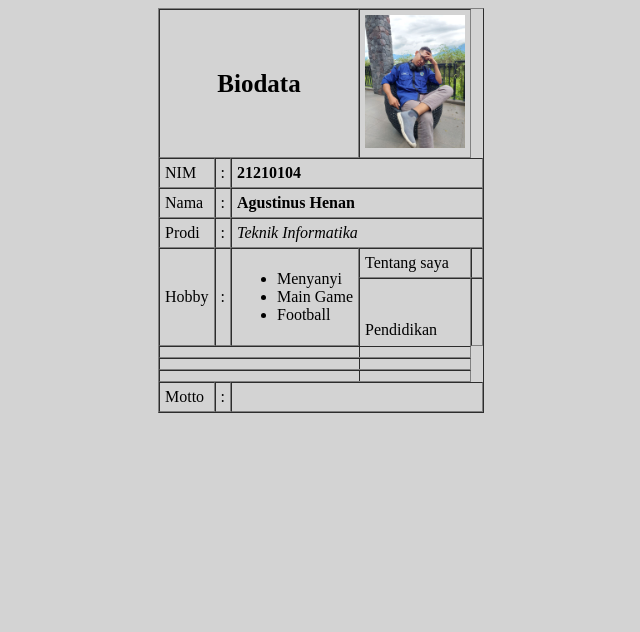
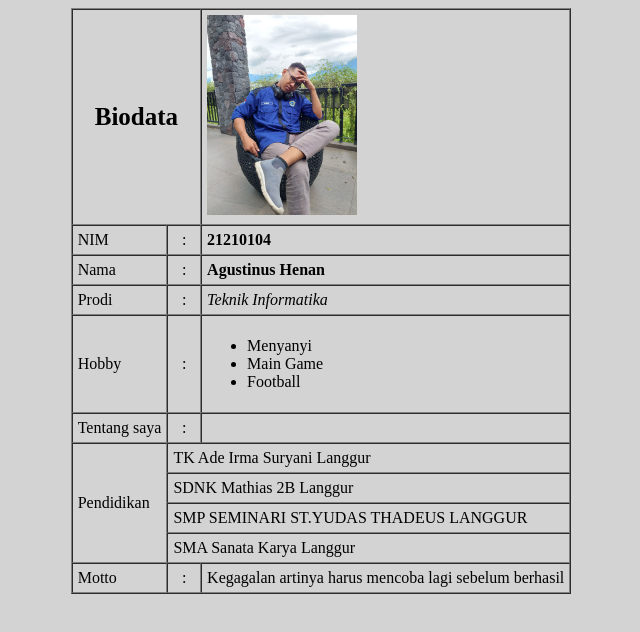
Before and after one commit to agustinushenan01/TUGAS-HTML-14-FEB-2023, a plain HTML site: page Index.html in a window 1280 px wide. Shown: the whole page, without its empty margins (319-959 px from the left). Drawn offline with Linux system fonts and the light colour scheme.

Commit message:
Update Index.html
perbarui teks coding yang ada

```diff
--- a/Index.html
+++ b/Index.html
@@ -6,37 +6,38 @@
     <meta name="viewport" content="width=device-width, initial-scale=1.0">
     <title>Tugas WEB</title>
     <link rel="stylesheet" href="style.css">
+
 </head>
 
 <body>
-
     <table border="1" cellspacing="0" cellpadding="5" align="center">
 
         <tr>
             <td class="bio" colspan="3" align="center"><strong>Biodata</strong></td>
-            <td>
-                <img src="my photo.jpg" title="Agung" width="100">
-            </td>
+                <td>
+                <img src="my photo.jpg" title="Agung" width="150px">
+                </td>
+
         </tr>
         <tr>
             <td>NIM</td>
             <td align="center">:</td>
-            <td colspan="3"><b>21210104</b></td>
+            <td colspan="2"><b>21210104</b></td>
         </tr>
         <tr>
             <td>Nama</td>
             <td align="center">:</td>
-            <td colspan="3"><b>Agustinus Henan</b></td>
+            <td colspan="2"><b>Agustinus Henan</b></td>
         </tr>
         <tr>
             <td>Prodi</td>
             <td align="center">:</td>
-            <td colspan="3"><i>Teknik Informatika</i></td>
+            <td colspan="2"><i>Teknik Informatika</i></td>
         </tr>
         <tr>
-            <td rowspan="3">Hobby</td>
-            <td rowspan="3" align="center">:</td>
-            <td rowspan="3"><ul>
+            <td >Hobby</td>
+            <td align="center">:</td>
+            <td colspan="2"><ul>
                 <li>Menyanyi</li>
                 <li>Main Game</li>
                 <li>Football</li>
@@ -45,20 +46,22 @@
         </tr>
         <tr>
             <td>Tentang saya</td>
-            <td colspan="4"></td>
+            <td align="center">:</td>
+            <td colspan="2"></td>
         </tr>
         <tr>
             <td rowspan="4">Pendidikan</td>
-            <td colspan="4"></td>
+            <td colspan="3">TK Ade Irma Suryani Langgur</td>
         </tr>
-        <tr><td colspan="4"></td></tr>
-        <tr><td colspan="4"></td></tr>
-        <tr><td colspan="4"></td></tr>
+        <tr><td colspan="3">SDNK Mathias 2B Langgur</td></tr>
+        <tr><td colspan="3">SMP SEMINARI ST.YUDAS THADEUS LANGGUR</td></tr>
+        <tr><td colspan="3">SMA Sanata Karya Langgur</td></tr>
         <tr>
             <td>Motto</td>
             <td align="center">:</td>
-            <td colspan="3"></td>
+            <td colspan="3">Kegagalan artinya harus mencoba lagi sebelum berhasil</td>
         </tr>
+
 
     </table>
 
```
